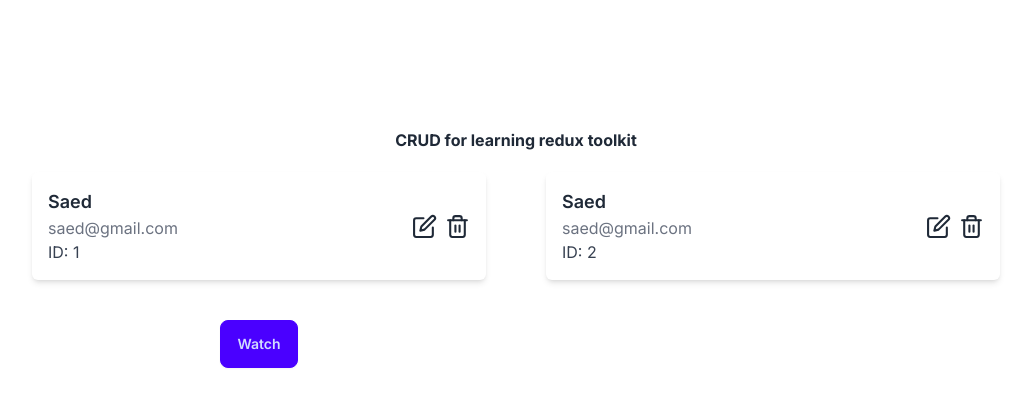
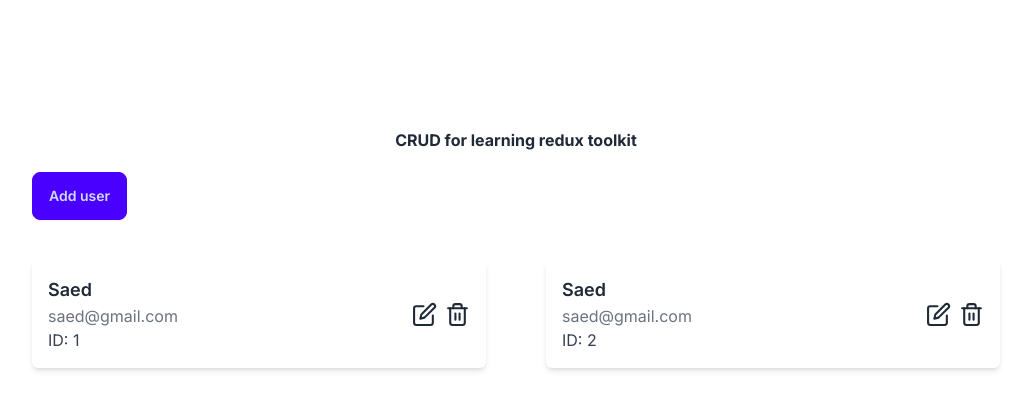
Before and after one commit to Saedddd/CRUDOperation, a Next.js app: page / in a window 1280 px wide. Shown: the top 410 px of the page, without its empty margins (124-1154 px from the left). Built offline with nearby package versions, Linux system fonts and the light colour scheme.

Commit message:
Create adduser component

```diff
--- /dev/null
+++ b/src/app/AddUser/page.tsx
@@ -0,0 +1,9 @@
+import React from 'react'
+
+const page = () => {
+  return (
+    <div>page</div>
+  )
+}
+
+export default page
--- a/src/widgets/UserList/ui/UserList.tsx
+++ b/src/widgets/UserList/ui/UserList.tsx
@@ -1,6 +1,7 @@
+import React from 'react'
+import Link from 'next/link'
+
 import UserItem from '@/entities/UserItem';
-import React from 'react'
-
 import { IUser} from '../types';
 import Button from '@/shared/Button';
 
@@ -22,14 +23,19 @@ const UserList: React.FC = () => {
     }
 
   return (
-    <div className='grid gap-5 md:grid-cols-2'>
-        {user.length ? renderCard() : <p className='text-center col-span-2 text-white font-bold'>No User</p>}
-        <Button className='flex m-auto btn btn-primary'>
-          <>
-            <h1 className=''>Watch</h1>
-          </>
-        </Button>
-    </div>
+        <div className="">
+            <Button className='flex m-5 w-auto btn btn-primary ' type='button'>
+              <>
+                <Link href={'/AddUser'}>
+                  <h1 className='items-center'>Add user</h1>
+                </Link>
+              </>
+            </Button>
+
+            <div className='grid gap-5 md:grid-cols-2'>
+                {user.length ? renderCard() : <p className='text-center col-span-2 text-white font-bold'>No User</p>}
+            </div>
+        </div>
   )
 }
 
```
